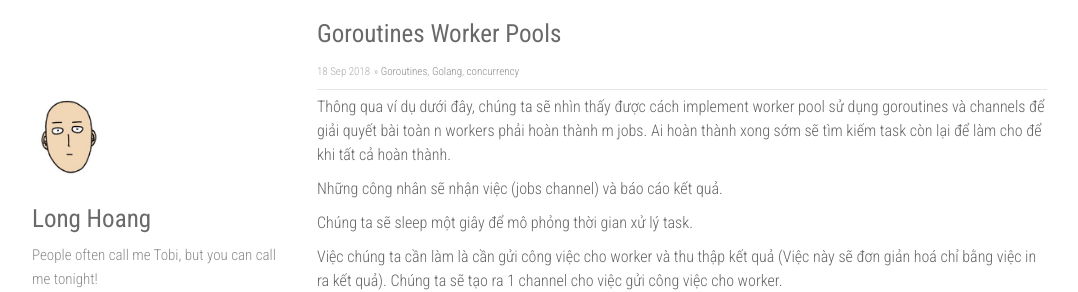
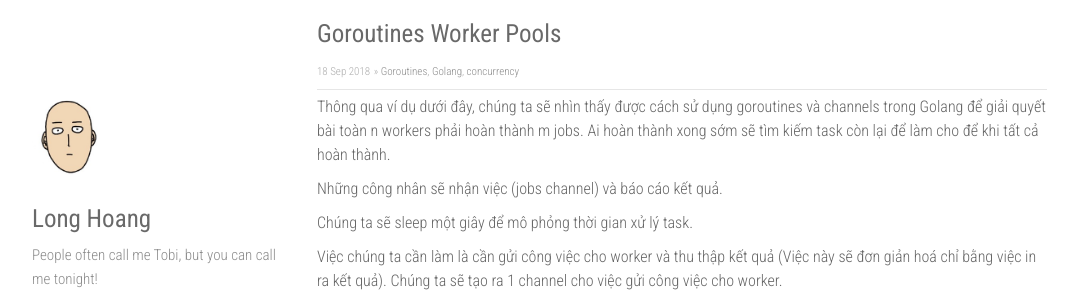
Before and after one commit to SFzxc/SFzxc.github.io, a Jekyll site: the page built from _posts/2018-09-18-Goroutines-Worker-Pools.md, in a window 1280 px wide and 900 px high. Shown: the top 292 px of the window, without its empty margins (53-1131 px from the left). Built offline with Jekyll 4.4.1, drawn with Linux system fonts in a browser that asks for light colours; nearby versions of some CDN libraries; comment, search, counter and statistics services are not loaded.

Commit message:
Fix intruction

```diff
--- a/_posts/2018-09-18-Goroutines-Worker-Pools.md
+++ b/_posts/2018-09-18-Goroutines-Worker-Pools.md
@@ -6,7 +6,7 @@ categories: [Goroutines, Golang, concurrency]
 comment: true
 ---
 
-Thông qua ví dụ dưới đây, chúng ta sẽ nhìn thấy được cách implement worker pool sử dụng goroutines và channels để giải quyết bài toàn n workers phải hoàn thành m jobs. Ai hoàn thành xong sớm sẽ tìm kiếm task còn lại để làm cho để khi tất cả hoàn thành.
+Thông qua ví dụ dưới đây, chúng ta sẽ nhìn thấy được cách sử dụng goroutines và channels trong Golang để giải quyết bài toàn n workers phải hoàn thành m jobs. Ai hoàn thành xong sớm sẽ tìm kiếm task còn lại để làm cho để khi tất cả hoàn thành.
 
 Những công nhân sẽ nhận việc (jobs channel) và báo cáo kết quả.
 
```
